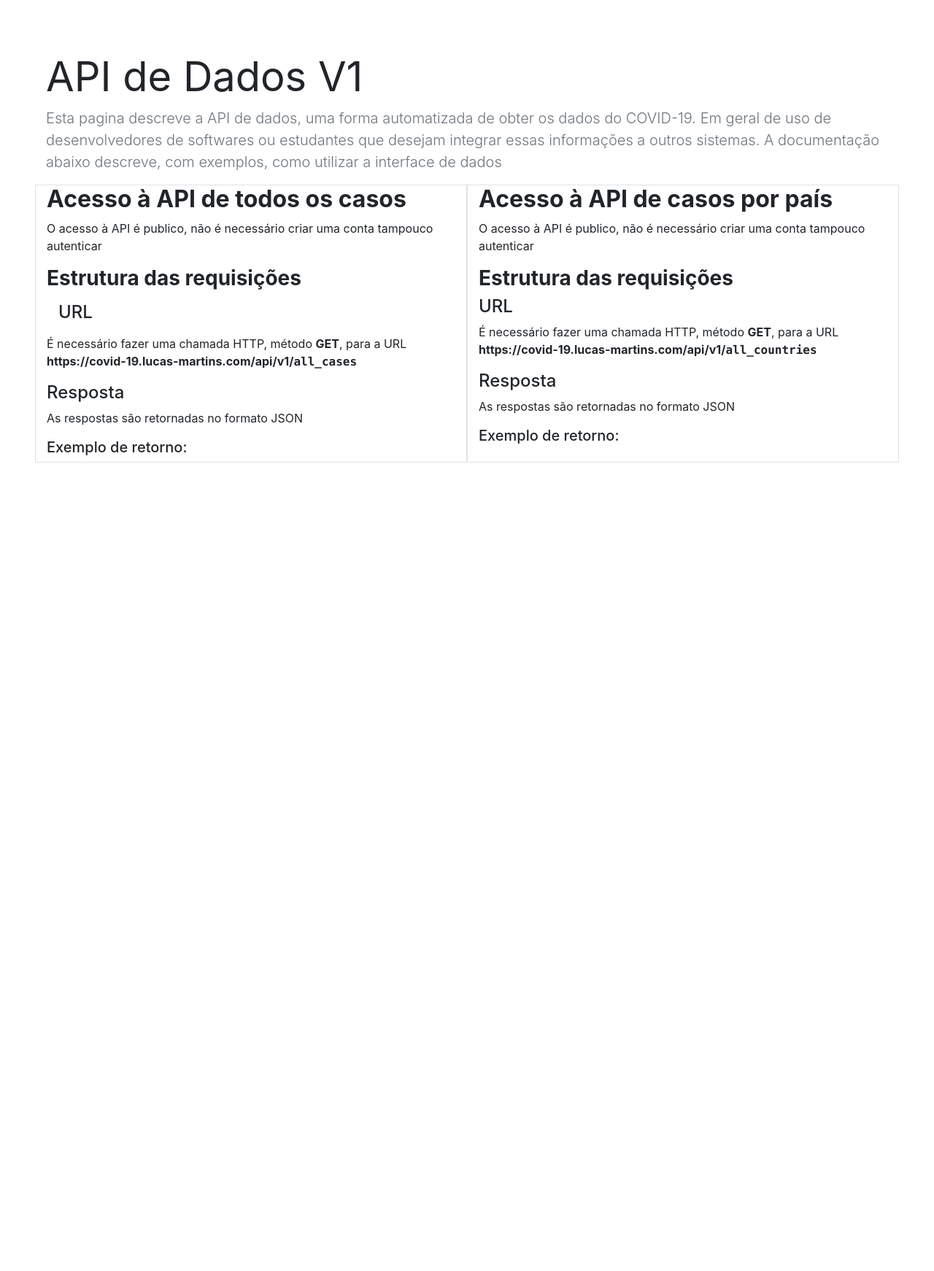
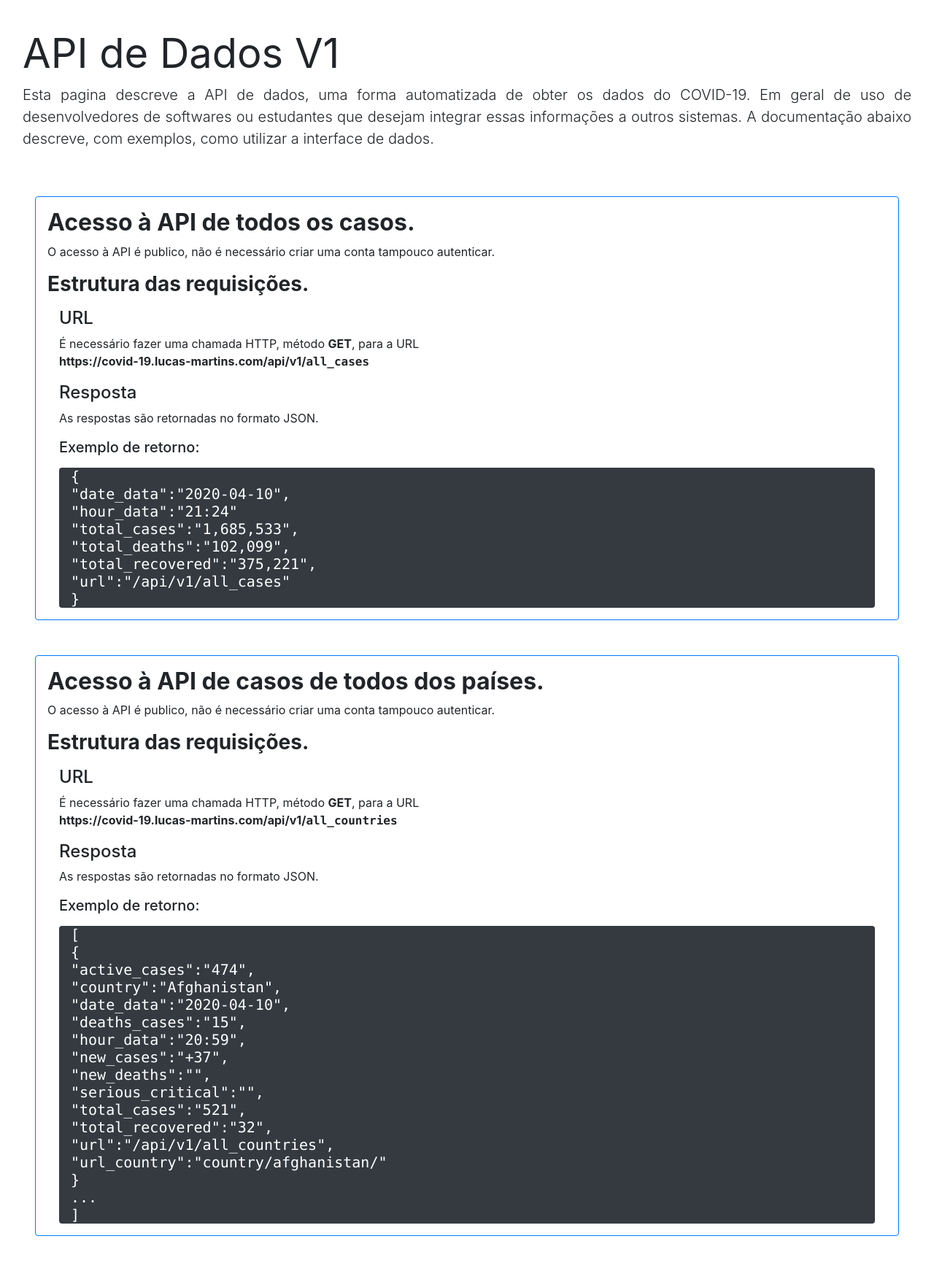
Before and after one commit to lucasmcast/COVID-19-api, a Flask app: page /api-doc in a window 1280 px wide. Shown: the part 56-1798 px from the top of the page at 73% size. Before the commit the page ends 690 px from the top, so only its background shows below. Run offline with Flask 2, Linux system fonts and the light colour scheme; some libraries are stand-ins or nearby versions.

Commit message:
finalizado pagina de documentação

```diff
--- a/app/templates/doc.html
+++ b/app/templates/doc.html
@@ -4,56 +4,101 @@
 
 {% block content %}
 <div class="page_header">
-    <div class="row m-5">
+    <div class="row m-3">
         <div class="container-fluid">
             <h1 class="display-4">
                 <strong>API de Dados V1</strong>
             </h1>
-            <p class="lead text-muted">
+            <p class="lead text-justify" >
                 Esta pagina descreve a API de dados, uma forma automatizada de obter os dados
                 do COVID-19. Em geral de uso de desenvolvedores de softwares ou estudantes que
                 desejam integrar essas informações a outros sistemas. A documentação abaixo
-                descreve, com exemplos, como utilizar a interface de dados
+                descreve, com exemplos, como utilizar a interface de dados.
             </p>
         </div>
-        <div class="col border">
+
+    </div>
+    <div class="m-5 border border-primary m-2 rounded">
+        <div class="m-3">
         <h2 class="display-6">
-                <strong>Acesso à API de todos os casos</strong>
+            <strong>Acesso à API de todos os casos.</strong>
         </h2>
         <p class="text-mured">
-                O acesso à API é publico, não é necessário criar uma conta tampouco autenticar
+            O acesso à API é publico, não é necessário criar uma conta tampouco autenticar.
         </p>
         <h3>
-                <strong>Estrutura das requisições</strong>
+            <strong>Estrutura das requisições.</strong>
         </h3>
-            <h4 class="m-3">URL</h4>
+        <div class="m-3">
+            <h4>URL</h4>
             <p>
-                É necessário fazer uma chamada HTTP, método <strong>GET</strong>, para a URL<br>
+                É necessário fazer uma chamada HTTP, método <strong>GET</strong>, para a URL<br/>
                 <span><strong>https://covid-19.lucas-martins.com/api/v1/<samp>all_cases</samp></strong></span>
             </p>
             <h4>Resposta</h4>
-            <p>As respostas são retornadas no formato JSON</p>
+                <p>As respostas são retornadas no formato JSON.</p>
                 <h5>Exemplo de retorno:</5>
-
+                    <div class="text-white bg-dark rounded">
+                        <p class="m-3">
+                            <samp>
+                            {<br/>
+                                "date_data":"2020-04-10",<br/>
+                                "hour_data":"21:24"<br/>
+                                "total_cases":"1,685,533",<br/>
+                                "total_deaths":"102,099",<br/>
+                                "total_recovered":"375,221",<br/>
+                                "url":"/api/v1/all_cases"<br/>
+                            }
+                        </samp>
+                        </p>
                     </div>
-        <div class="col border">
+        </div>
+    </div>
+    </div>
+    <div class="m-5 border border-primary m-2 rounded">
+        <div class="m-3">
         <h2 class="display-6">
-                <strong>Acesso à API de casos por país</strong>
+            <strong>Acesso à API de casos de todos dos países.</strong>
         </h2>
         <p class="text-mured">
-                O acesso à API é publico, não é necessário criar uma conta tampouco autenticar
+            O acesso à API é publico, não é necessário criar uma conta tampouco autenticar.
         </p>
         <h3>
-                <strong>Estrutura das requisições</strong>
+            <strong>Estrutura das requisições.</strong>
         </h3>
+        <div class="m-3" >
             <h4>URL</h4>
             <p>
-                É necessário fazer uma chamada HTTP, método <strong>GET</strong>, para a URL<br>
+                É necessário fazer uma chamada HTTP, método <strong>GET</strong>, para a URL<br/>
                 <span><strong>https://covid-19.lucas-martins.com/api/v1/<samp>all_countries</samp></strong></span>
             </p>
             <h4>Resposta</h4>
-            <p>As respostas são retornadas no formato JSON</p>
+            <p>As respostas são retornadas no formato JSON.</p>
             <h5>Exemplo de retorno:</5>
+                <div class="text-white bg-dark rounded">
+                    <p class="m-3">
+                        <samp>
+                            [<br/>
+                            {<br/>
+                                "active_cases":"474",<br/>
+                                "country":"Afghanistan",<br/>
+                                "date_data":"2020-04-10",<br/>
+                                "deaths_cases":"15",<br/>
+                                "hour_data":"20:59",<br/>
+                                "new_cases":"+37",<br/>
+                                "new_deaths":"",<br/>
+                                "serious_critical":"",<br/>
+                                "total_cases":"521",<br/>
+                                "total_recovered":"32",<br>
+                                "url":"/api/v1/all_countries",<br/>
+                                "url_country":"country/afghanistan/"<br/>
+                            }<br/>
+                            ...<br/>
+                            ]
+                        </samp>
+                    </p>
+                </div>
+        </div>
     </div>
     </div>
 
```
Also changed, not shown: README.md, 1 other file. Lines whose indentation alone changed are shown as unchanged.
